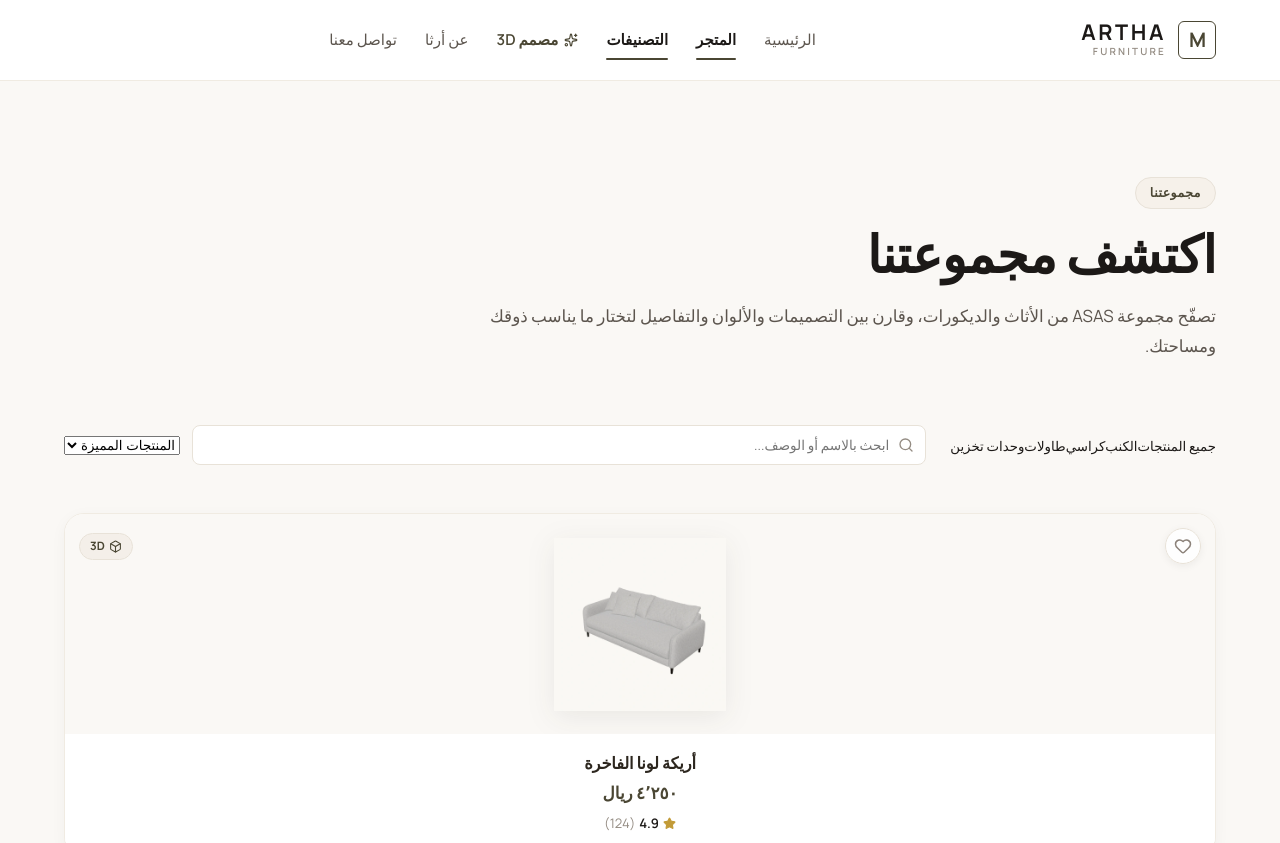
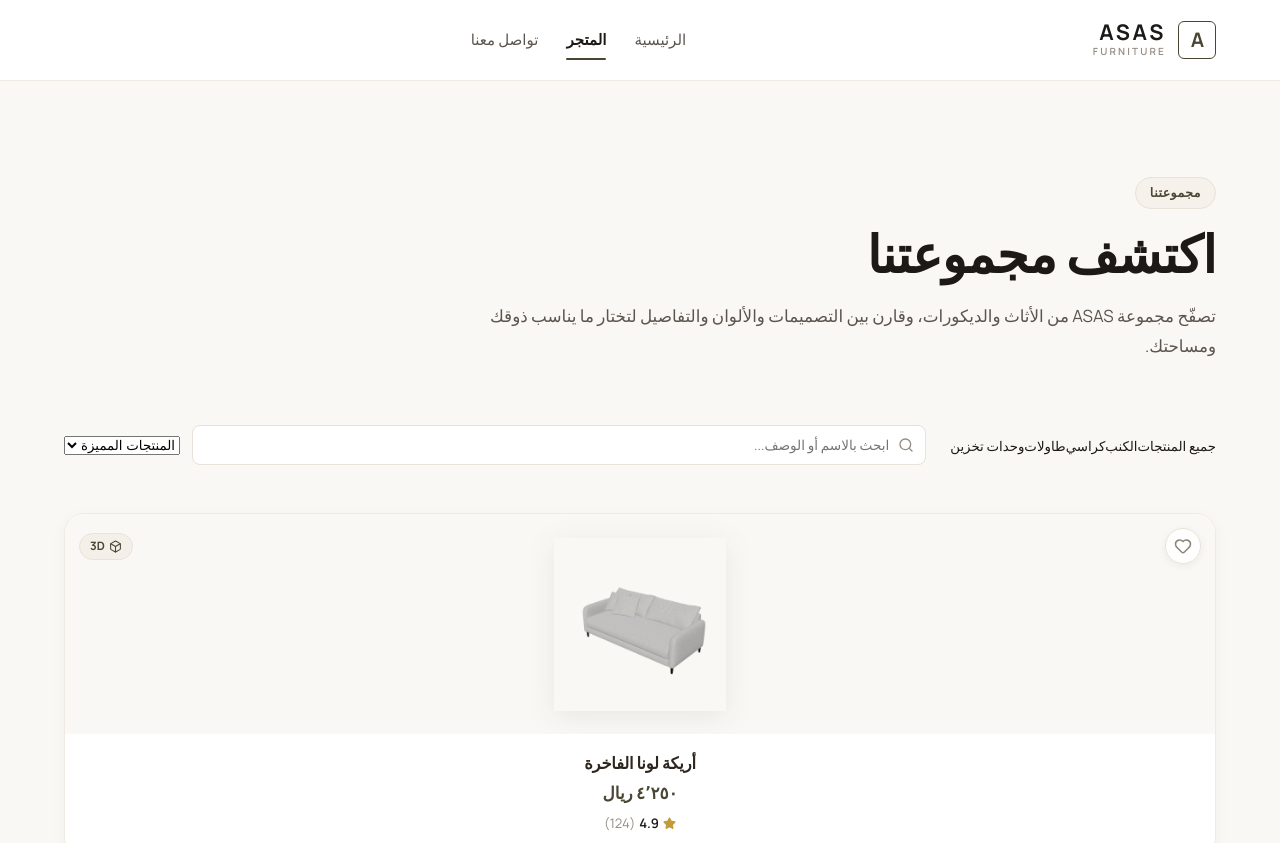
Before and after one commit to androw100/asas, a React (Vite) app: page /collections in a window 1280 px wide. Shown: the top 843 px of the page. Built offline with nearby package versions, Linux system fonts and the light colour scheme; a web font is replaced by a local one.

Commit message:
Update logo to ASAS and remove unwanted nav links (Categories, 3D Designer, About)

```diff
--- a/src/components/Hero.jsx
+++ b/src/components/Hero.jsx
@@ -12,7 +12,7 @@ export default function Hero() {
           <div className="hero-image-overlay" />
           <img
             src={assetUrl('images/hero-living.webp')}
-            alt="صمّم أثاث أحلامك بتقنية ثلاثية الأبعاد - ARTHA FURNITURE"
+            alt="صمّم أثاث أحلامك بتقنية ثلاثية الأبعاد - ASAS FURNITURE"
             className="hero-bg-img"
           />
 
--- a/src/components/Navbar.jsx
+++ b/src/components/Navbar.jsx
@@ -1,6 +1,6 @@
 import React, { useState } from 'react';
 import { NavLink, Link } from 'react-router-dom';
-import { Menu, X, Sparkles } from 'lucide-react';
+import { Menu, X } from 'lucide-react';
 import { assetUrl } from '../utils/assetUrl';
 
 export default function Navbar() {
@@ -22,10 +22,10 @@ export default function Navbar() {
           {/* Brand Logo */}
           <Link to="/" className="brand-wrapper" onClick={closeMobileMenu}>
             <div className="brand-monogram">
-              <span className="monogram-icon">M</span>
+              <span className="monogram-icon">A</span>
             </div>
             <div className="brand-text">
-              <span className="brand-title">ARTHA</span>
+              <span className="brand-title">ASAS</span>
               <span className="brand-subtitle">FURNITURE</span>
             </div>
           </Link>
@@ -49,28 +49,6 @@ export default function Navbar() {
                 >
                   المتجر
                 </NavLink>
-              </li>
-              <li>
-                <NavLink
-                  to="/collections"
-                  className={({ isActive }) => `nav-link ${isActive ? 'active' : ''}`}
-                >
-                  التصنيفات
-                </NavLink>
-              </li>
-              <li>
-                <NavLink
-                  to="/product/sofa-1"
-                  className={({ isActive }) => `nav-link nav-link-highlight ${isActive ? 'active' : ''}`}
-                >
-                  <Sparkles size={14} />
-                  <span>مصمم 3D</span>
-                </NavLink>
-              </li>
-              <li>
-                <a href={`${assetUrl('')}#about`} className="nav-link">
-                  عن أرثا
-                </a>
               </li>
               <li>
                 <a href={`${assetUrl('')}#contact`} className="nav-link">
@@ -105,19 +83,8 @@ export default function Navbar() {
             </li>
             <li>
               <NavLink to="/collections" className="mobile-nav-link" onClick={closeMobileMenu}>
-                المتجر والتصنيفات
+                المتجر
               </NavLink>
-            </li>
-            <li>
-              <NavLink to="/product/sofa-1" className="mobile-nav-link mobile-highlight" onClick={closeMobileMenu}>
-                <Sparkles size={16} />
-                <span>مصمم أثاث 3D التفاعلي</span>
-              </NavLink>
-            </li>
-            <li>
-              <a href={`${assetUrl('')}#about`} className="mobile-nav-link" onClick={closeMobileMenu}>
-                عن أرثا
-              </a>
             </li>
             <li>
               <a href={`${assetUrl('')}#contact`} className="mobile-nav-link" onClick={closeMobileMenu}>
```
